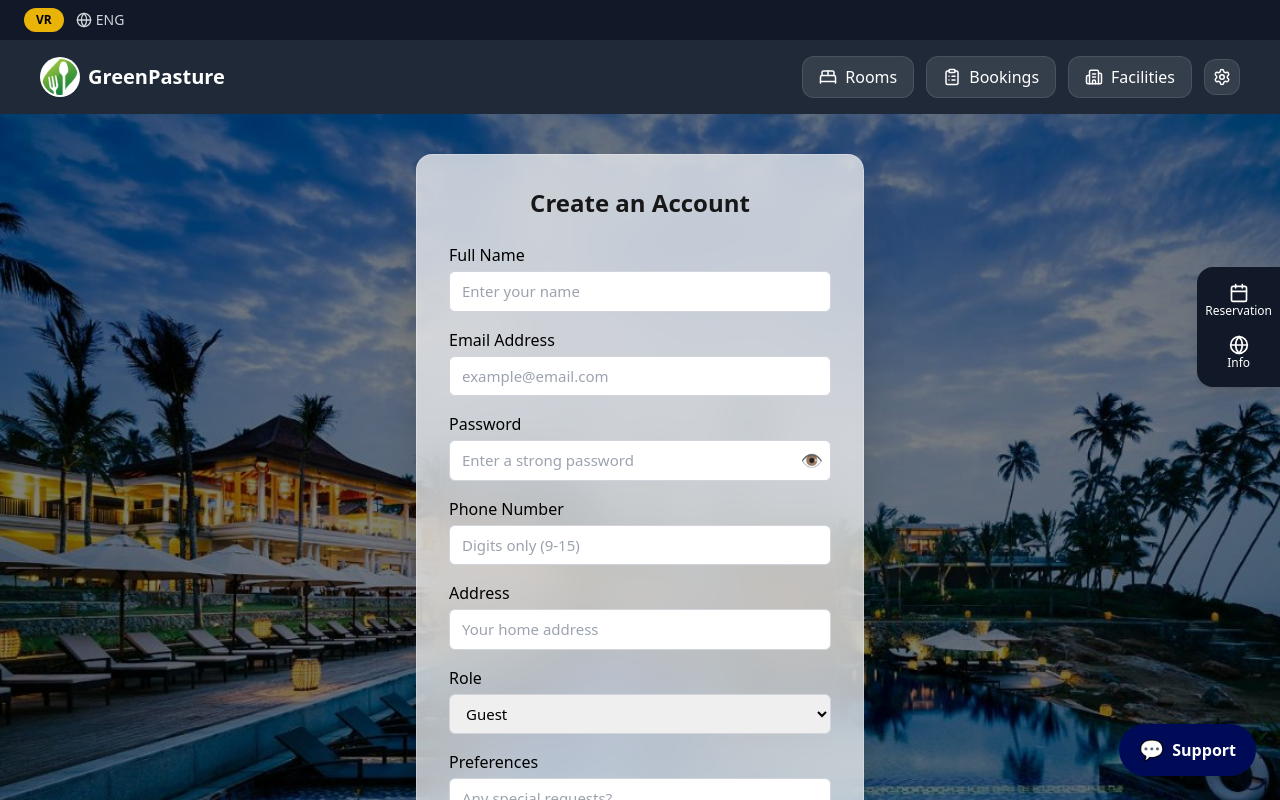
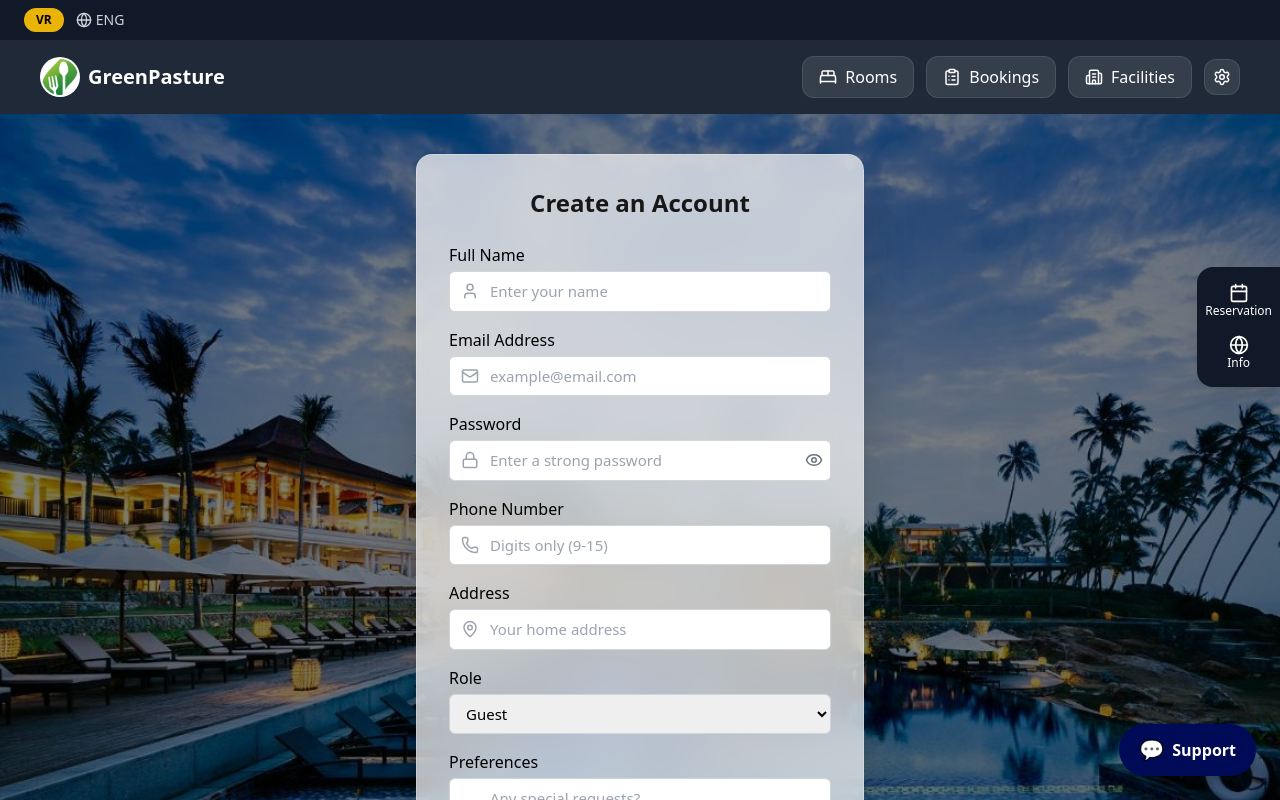
Before and after one commit to it22921826/Green-Pasture, a React (Create React App) app in the folder frontend/: page /register in a window 1280 px wide. Shown: the top 800 px of the page. Built offline with nearby package versions, Linux system fonts and the light colour scheme; no server answers.

Commit message:
Fixes
adding new features

```diff
--- a/frontend/src/pages/Login.jsx
+++ b/frontend/src/pages/Login.jsx
@@ -3,6 +3,7 @@ import Hotel from "../assets/Hotel.jpg";
 import { useNavigate, Link } from "react-router-dom";
 import { login } from "../api/userApi"; // Ensure API is defined
 import { decodeToken, hasRole } from "../utils/authHelper";
+import { Mail, Lock, Eye, EyeOff } from "lucide-react";
 
 const Login = () => {
   const [email, setEmail] = useState("");
@@ -75,6 +76,10 @@ const Login = () => {
             <label htmlFor="email" className="mb-1 block font-medium">
               Email
             </label>
+            <div className="relative">
+              <span className="pointer-events-none absolute left-3 top-1/2 -translate-y-1/2 text-gray-400">
+                <Mail size={18} />
+              </span>
               <input
                 id="email"
                 type="email"
@@ -82,8 +87,9 @@ const Login = () => {
                 value={email}
                 onChange={(e) => setEmail(e.target.value)}
                 required
-              className="w-full rounded-md border border-gray-300 px-3 py-2 text-[15px] outline-none transition focus:border-blue-500"
+                className="w-full rounded-md border border-gray-300 pl-10 pr-3 py-2 text-[15px] outline-none transition focus:border-blue-500"
               />
+            </div>
           </div>
 
           {/* Password */}
@@ -92,6 +98,9 @@ const Login = () => {
               Password
             </label>
             <div className="relative">
+              <span className="pointer-events-none absolute left-3 top-1/2 -translate-y-1/2 text-gray-400">
+                <Lock size={18} />
+              </span>
               <input
                 id="password"
                 type={showPassword ? "text" : "password"}
@@ -99,14 +108,16 @@ const Login = () => {
                 value={password}
                 onChange={(e) => setPassword(e.target.value)}
                 required
-                className="w-full rounded-md border border-gray-300 px-3 py-2 text-[15px] outline-none transition focus:border-blue-500"
+                className="w-full rounded-md border border-gray-300 pl-10 pr-9 py-2 text-[15px] outline-none transition focus:border-blue-500"
               />
-              <span
+              <button
+                type="button"
                 onClick={() => setShowPassword(!showPassword)}
-                className="absolute right-2 top-1/2 -translate-y-1/2 cursor-pointer select-none text-lg"
+                aria-label={showPassword ? "Hide password" : "Show password"}
+                className="absolute right-2 top-1/2 -translate-y-1/2 cursor-pointer select-none text-gray-500 hover:text-gray-700"
               >
-                {showPassword ? "🙈" : "👁️"}
-              </span>
+                {showPassword ? <EyeOff size={18} /> : <Eye size={18} />}
+              </button>
             </div>
           </div>
 
@@ -127,8 +138,8 @@ const Login = () => {
 
         {/* Register Link */}
         <div className="mt-5 text-center text-neutral-700">
-          <span className="text-neutral-100">Don’t have an account? </span>
-          <Link to="/register" className="font-medium text-blue-100 underline-offset-2 hover:underline">
+          <span className="text-neutral-700">Don’t have an account? </span>
+          <Link to="/register" className="font-medium text-blue-600 underline-offset-2 hover:underline">
             Register
           </Link>
         </div>
--- a/frontend/src/pages/Register.jsx
+++ b/frontend/src/pages/Register.jsx
@@ -2,6 +2,7 @@ import React, { useState } from 'react';
 import { useNavigate, Link } from 'react-router-dom';
 import { register } from '../api/userApi';
 import Hotel from '../assets/Hotel.jpg';
+import { User, Mail, Lock, Phone, MapPin, ListChecks, Eye, EyeOff } from 'lucide-react';
 
 const Register = () => {
   const [form, setForm] = useState({
@@ -104,6 +105,10 @@ const Register = () => {
           {/* Name */}
           <div className="mb-4">
             <label htmlFor="name" className="mb-1 block font-medium">Full Name</label>
+            <div className="relative">
+              <span className="pointer-events-none absolute left-3 top-1/2 -translate-y-1/2 text-gray-400">
+                <User size={18} />
+              </span>
               <input
                 name="name"
                 id="name"
@@ -113,14 +118,19 @@ const Register = () => {
                 required
                 pattern="[A-Za-z ]+"
                 title="Letters and spaces only"
-              className={`w-full rounded-md border px-3 py-2 text-[15px] outline-none transition focus:border-blue-500 ${fieldErrors.name ? 'border-red-400 focus:border-red-500' : 'border-gray-300'}`}
+                className={`w-full rounded-md border pl-10 pr-3 py-2 text-[15px] outline-none transition focus:border-blue-500 ${fieldErrors.name ? 'border-red-400 focus:border-red-500' : 'border-gray-300'}`}
               />
+            </div>
             {fieldErrors.name && <p className="mt-1 text-xs text-red-600">{fieldErrors.name}</p>}
           </div>
 
           {/* Email */}
           <div className="mb-4">
             <label htmlFor="email" className="mb-1 block font-medium">Email Address</label>
+            <div className="relative">
+              <span className="pointer-events-none absolute left-3 top-1/2 -translate-y-1/2 text-gray-400">
+                <Mail size={18} />
+              </span>
               <input
                 name="email"
                 id="email"
@@ -129,14 +139,18 @@ const Register = () => {
                 value={form.email}
                 onChange={handleChange}
                 required
-              className="w-full rounded-md border border-gray-300 px-3 py-2 text-[15px] outline-none transition focus:border-blue-500"
+                className="w-full rounded-md border border-gray-300 pl-10 pr-3 py-2 text-[15px] outline-none transition focus:border-blue-500"
               />
+            </div>
           </div>
 
           {/* Password */}
           <div className="mb-4">
             <label htmlFor="password" className="mb-1 block font-medium">Password</label>
             <div className="relative">
+              <span className="pointer-events-none absolute left-3 top-1/2 -translate-y-1/2 text-gray-400">
+                <Lock size={18} />
+              </span>
               <input
                 name="password"
                 id="password"
@@ -145,14 +159,15 @@ const Register = () => {
                 value={form.password}
                 onChange={handleChange}
                 required
-                className="w-full rounded-md border border-gray-300 px-3 py-2 text-[15px] outline-none transition focus:border-blue-500"
+                className="w-full rounded-md border border-gray-300 pl-10 pr-9 py-2 text-[15px] outline-none transition focus:border-blue-500"
               />
               <button
                 type="button"
                 onClick={() => setShowPassword(!showPassword)}
-                className="absolute right-2 top-1/2 -translate-y-1/2 cursor-pointer select-none text-lg"
+                aria-label={showPassword ? 'Hide password' : 'Show password'}
+                className="absolute right-2 top-1/2 -translate-y-1/2 cursor-pointer select-none text-gray-500 hover:text-gray-700"
               >
-                {showPassword ? '🙈' : '👁️'}
+                {showPassword ? <EyeOff size={18} /> : <Eye size={18} />}
               </button>
             </div>
           </div>
@@ -160,6 +175,10 @@ const Register = () => {
           {/* Phone */}
           <div className="mb-4">
             <label htmlFor="phone" className="mb-1 block font-medium">Phone Number</label>
+            <div className="relative">
+              <span className="pointer-events-none absolute left-3 top-1/2 -translate-y-1/2 text-gray-400">
+                <Phone size={18} />
+              </span>
               <input
                 name="phone"
                 id="phone"
@@ -170,22 +189,28 @@ const Register = () => {
                 pattern="[0-9]{9,15}"
                 title="Phone must be 9-15 digits"
                 required
-              className={`w-full rounded-md border px-3 py-2 text-[15px] outline-none transition focus:border-blue-500 ${fieldErrors.phone ? 'border-red-400 focus:border-red-500' : 'border-gray-300'}`}
+                className={`w-full rounded-md border pl-10 pr-3 py-2 text-[15px] outline-none transition focus:border-blue-500 ${fieldErrors.phone ? 'border-red-400 focus:border-red-500' : 'border-gray-300'}`}
               />
+            </div>
             {fieldErrors.phone && <p className="mt-1 text-xs text-red-600">{fieldErrors.phone}</p>}
           </div>
 
           {/* Address */}
           <div className="mb-4">
             <label htmlFor="address" className="mb-1 block font-medium">Address</label>
+            <div className="relative">
+              <span className="pointer-events-none absolute left-3 top-1/2 -translate-y-1/2 text-gray-400">
+                <MapPin size={18} />
+              </span>
               <input
                 name="address"
                 id="address"
                 placeholder="Your home address"
                 value={form.address}
                 onChange={handleChange}
-              className="w-full rounded-md border border-gray-300 px-3 py-2 text-[15px] outline-none transition focus:border-blue-500"
+                className="w-full rounded-md border border-gray-300 pl-10 pr-3 py-2 text-[15px] outline-none transition focus:border-blue-500"
               />
+            </div>
           </div>
 
           {/* Role */}
@@ -206,6 +231,10 @@ const Register = () => {
           {/* Preferences */}
           <div className="mb-4">
             <label htmlFor="preferences" className="mb-1 block font-medium">Preferences</label>
+            <div className="relative">
+              <span className="pointer-events-none absolute left-3 top-1/2 -translate-y-1/2 text-gray-400">
+                <ListChecks size={18} />
+              </span>
               <textarea
                 name="preferences"
                 id="preferences"
@@ -213,8 +242,9 @@ const Register = () => {
                 value={form.preferences}
                 onChange={handleChange}
                 rows={3}
-              className="w-full rounded-md border border-gray-300 px-3 py-2 text-[15px] outline-none transition focus:border-blue-500"
+                className="w-full rounded-md border border-gray-300 pl-10 pr-3 py-2 text-[15px] outline-none transition focus:border-blue-500"
               />
+            </div>
           </div>
 
           {/* Submit */}
```
Lines whose indentation alone changed are shown as unchanged.
